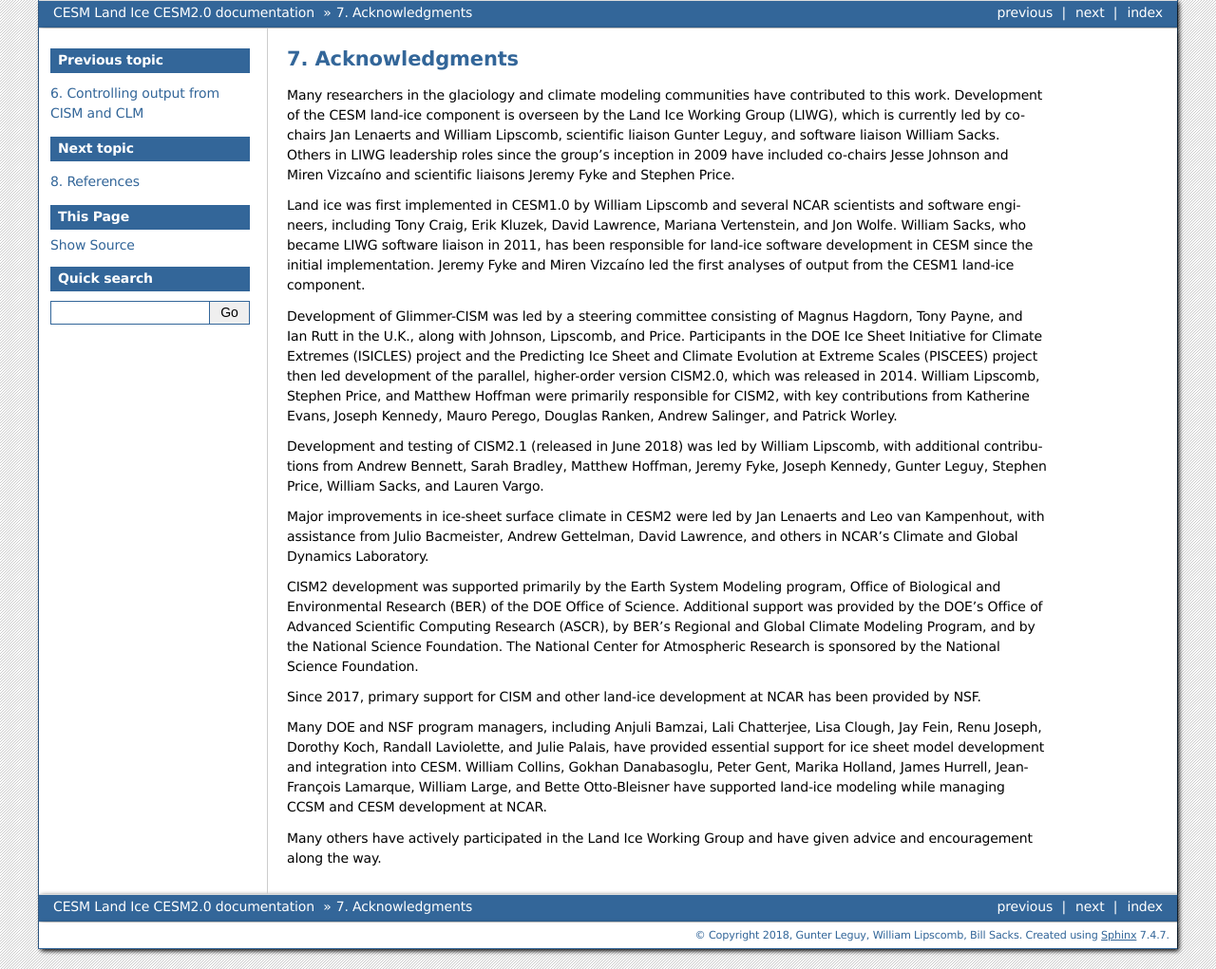
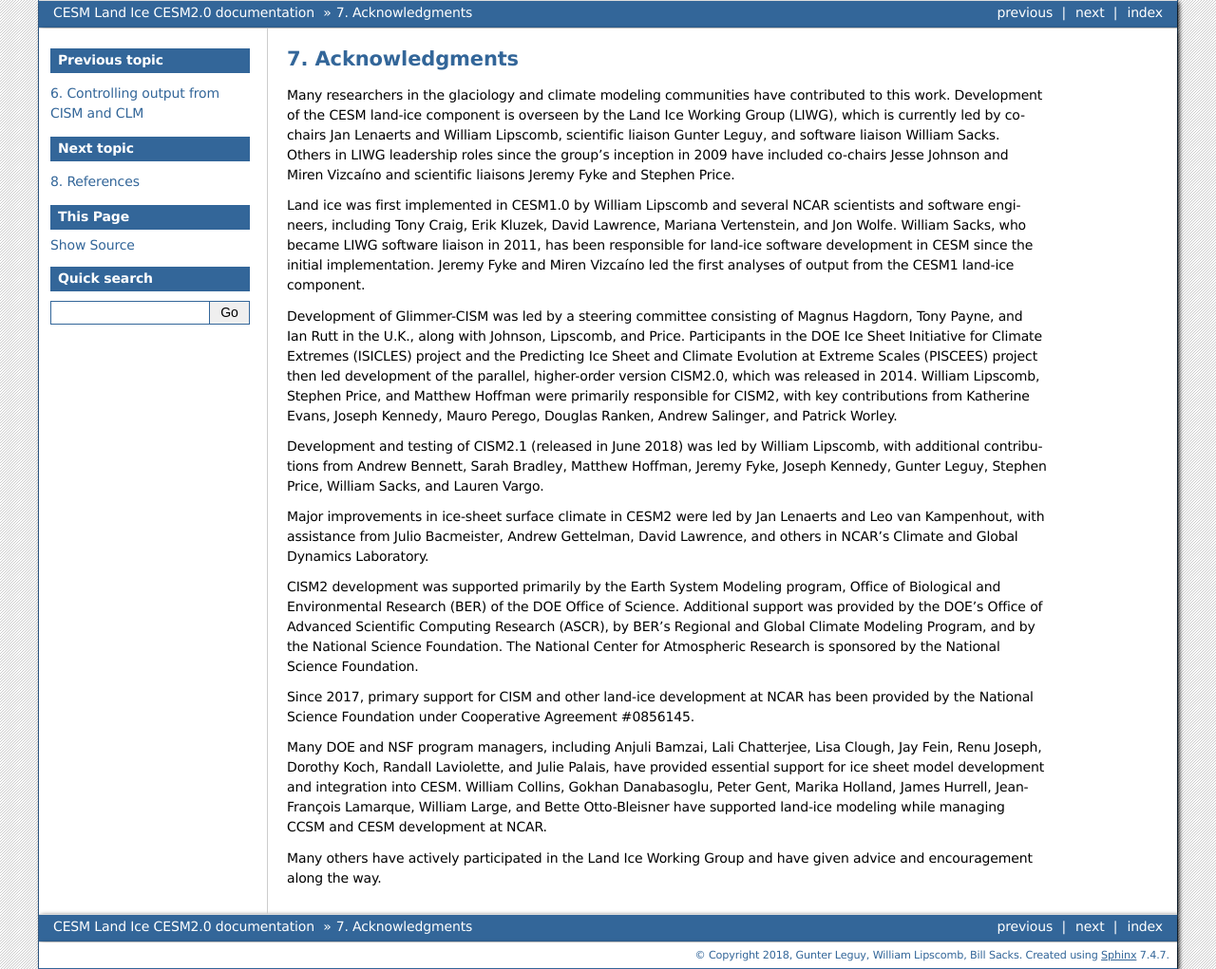
Before and after one commit to ESCOMP/CISM-wrapper, a Sphinx documentation site: the page built from doc/source/acknowledgements.rst, in a window 1280 px wide. Shown: the whole page at 95% size. Built offline with Sphinx 7.4.7, drawn with Linux system fonts in a browser that asks for light colours.

Commit message:
Minor edit to acknowledgments
Acknowledging the recent NSF Supplemental support.
Language approved by Mary McInnis-Efaw.

```diff
--- a/doc/source/acknowledgements.rst
+++ b/doc/source/acknowledgements.rst
@@ -49,7 +49,7 @@
 The National Center for Atmospheric Research is sponsored by the National Science Foundation.
 
 Since 2017, primary support for CISM and other land-ice development at NCAR
-has been provided by NSF.
+has been provided by the National Science Foundation under Cooperative Agreement #0856145.
 
 Many DOE and NSF program managers, including Anjuli Bamzai, Lali
 Chatterjee, Lisa Clough, Jay Fein, Renu Joseph, Dorothy Koch, Randall
```
